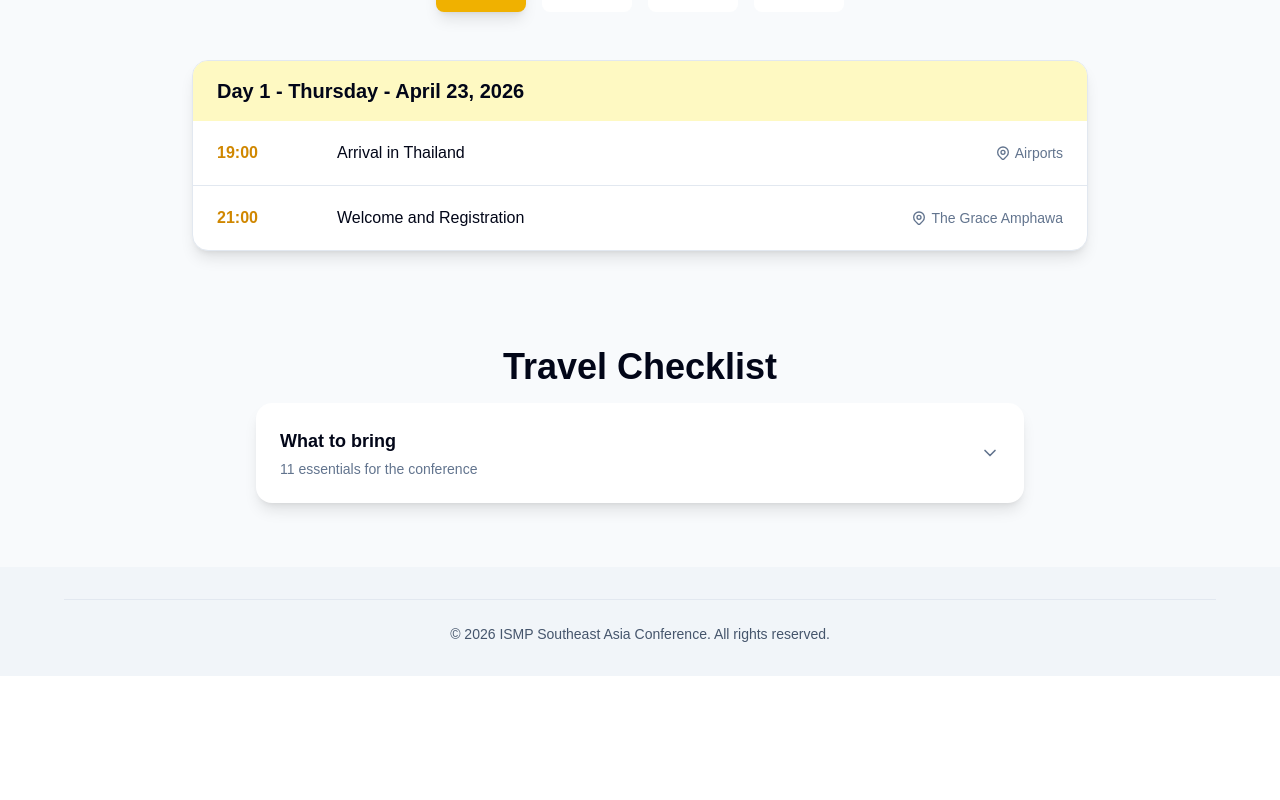
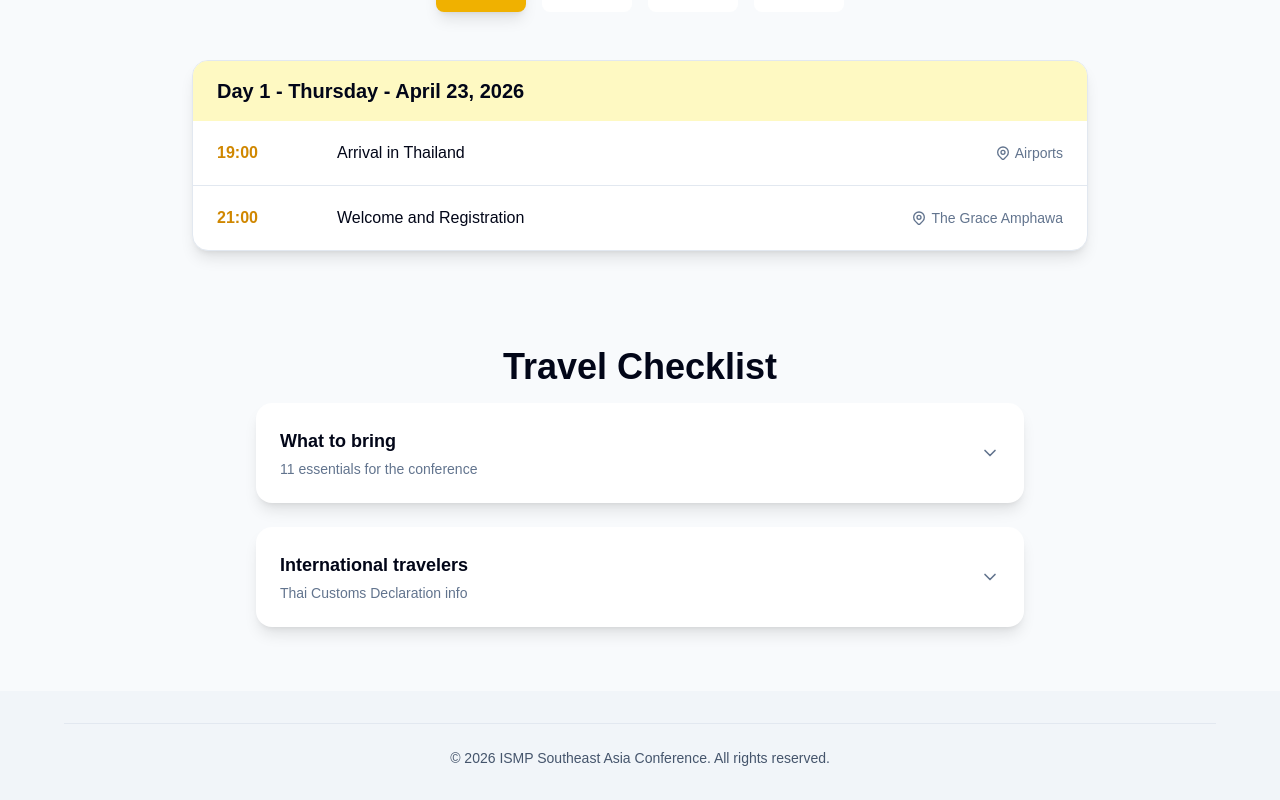
Before and after one commit to ismpseaconference2026/seaconference2026-repo, a Next.js app in the folder my-app/: page / in a window 1280 px wide. Shown: the part 2415-3215 px from the top of the page. Before the commit the page ends 3091 px from the top, so only its background shows below. Built offline with nearby package versions, Linux system fonts and the light colour scheme.

Commit message:
feat: add Thai Customs Declaration section to travel checklist

```diff
--- a/my-app/src/components/PackingListSection.tsx
+++ b/my-app/src/components/PackingListSection.tsx
@@ -1,4 +1,4 @@
-import { packingFootnotes, packingList } from "@/lib/conference";
+import { packingFootnotes, packingList, tdacInfo } from "@/lib/conference";
 
 const summaryClassName =
   "flex cursor-pointer list-none items-center justify-between gap-4 rounded-2xl bg-white p-6 text-left shadow-lg transition hover:bg-slate-50";
@@ -52,6 +52,48 @@ export default function TravelChecklistSection() {
             </div>
           </div>
         </details>
+
+        <details className="group mt-6">
+          <summary className={summaryClassName}>
+            <div>
+              <p className="text-lg font-semibold text-slate-950">International travelers</p>
+              <p className="mt-1 text-sm text-slate-500">
+                Thai Customs Declaration info
+              </p>
+            </div>
+            <svg
+              className="h-5 w-5 text-slate-500 transition-transform group-open:rotate-180"
+              fill="none"
+              stroke="currentColor"
+              viewBox="0 0 24 24"
+              aria-hidden="true"
+            >
+              <path strokeLinecap="round" strokeLinejoin="round" strokeWidth={2} d="m6 9 6 6 6-6" />
+            </svg>
+          </summary>
+
+          <div className={panelClassName}>
+            <div className="flex flex-col gap-4">
+              <div className="flex items-start gap-3 p-3 rounded-lg hover:bg-slate-50 transition-colors">
+                <div className="mt-1 w-6 h-6 bg-yellow-400 rounded-full flex items-center justify-center flex-shrink-0">
+                  <svg className="w-4 h-4 text-slate-950" fill="none" stroke="currentColor" viewBox="0 0 24 24">
+                    <path strokeLinecap="round" strokeLinejoin="round" strokeWidth={2} d="M5 13l4 4L19 7" />
+                  </svg>
+                </div>
+                <span className="text-slate-700">{tdacInfo.requirement}</span>
+              </div>
+            </div>
+
+            <div className="mt-6 border-t border-slate-200 pt-4 space-y-3">
+              {tdacInfo.details.map((detail, index) => (
+                <div key={index} className="bg-slate-50 rounded-lg p-3">
+                  <p className="text-sm font-semibold text-slate-700">{detail.label}</p>
+                  <p className="text-sm text-slate-600 mt-1">{detail.value}</p>
+                </div>
+              ))}
+            </div>
+          </div>
+        </details>
       </div>
     </section>
   );
--- a/my-app/src/lib/conference.ts
+++ b/my-app/src/lib/conference.ts
@@ -96,3 +96,14 @@ export const packingFootnotes = [
   "฿250-300 for dinner and market shopping should be enough.",
   "No tight-fitting, low-cut, sleeveless, or crop-top shirts; bottoms must be longer than mid-thigh.",
 ];
+
+export const tdacInfo = {
+  title: "International Travelers - Thai Customs Declaration (TDAC)",
+  requirement: "Fill out TDAC form for customs declaration",
+  details: [
+    { label: "Purpose of Travel", value: "CONVENTION" },
+    { label: "Type of Accommodation", value: "HOTEL" },
+    { label: "Province", value: "SAMUT SONGKHRAM" },
+    { label: "Address", value: "THE GRACE AMPHAWA, 26 TAMBON BAN PROK, MUEANG SAMUT SONGKHRAM 75000" },
+  ],
+};
```
